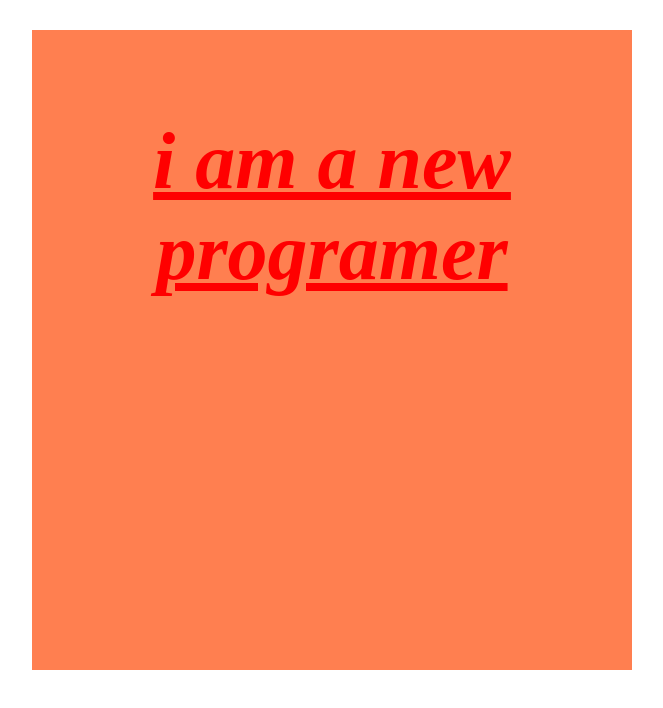
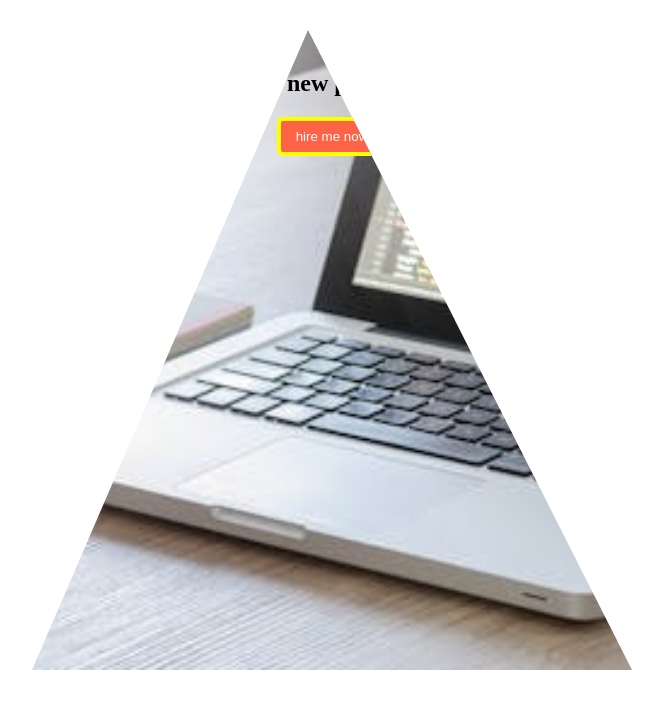
Before and after one commit to mahfuzahmed7/html-css-conceptual, a plain HTML site: page index.html in a window 1280 px wide. Shown: the whole page, without its empty margins (308-971 px from the left). Drawn offline with Linux system fonts and the light colour scheme.

Commit message:
added background and button

```diff
--- a/index.html
+++ b/index.html
@@ -5,13 +5,16 @@
     <meta charset="UTF-8">
     <meta name="viewport" content="width=device-width, initial-scale=1.0">
     <title>kickstart html and css</title>
+
     <link rel="stylesheet" href="style/style.css">
     <link rel="shortcut icon" href="https://img.icons8.com/?size=48&id=20909&format=png" type="image/x-icon">
+
 </head>
 
 <body>
     <div id="heading-parent">
         <h2>i am a new programer</h2>
+        <div class="btn-parent"><button class="btn">hire me now</button></div>
     </div>
 </body>
 
--- a/style/style.css
+++ b/style/style.css
@@ -1,4 +1,6 @@
-h2 {
+<style>@import url('https://fonts.googleapis.com/css2?family=Signika:wght@300..700&family=Space+Grotesk:wght@300..700&display=swap');
+
+</style>h2 {
     color: red;
     font-style: italic;
     font-weight: bold;
@@ -8,7 +10,7 @@ h2 {
 }
 
 #heading-parent {
-    background-color: coral;
+    /* background-color: coral; */
     height: 600px;
     padding: 20px 0;
     text-align: center;
@@ -16,4 +18,28 @@ h2 {
     /* margin-top: 40px;
     margin-bottom: 40px; */
     margin: 30px auto;
+    background-image: url(../photos/pexels-photo-574073.jpeg);
+    background-repeat: no-repeat;
+    background-size: cover;
+    background-position: center;
+    clip-path: polygon(46% 0, 0% 100%, 100% 100%);
+
+
+
 }
+
+.btn {
+    background-color: tomato;
+    padding: 8px 15px;
+    color: white;
+    border-style: solid;
+    border-width: 4px;
+    border-color: yellow;
+    border-radius: 6px;
+    font-family: "Signika", sans-serif;
+}
+
+.btn-parent {
+    text-align: center;
+
+}
```
Also changed, not shown: photos/pexels-photo-574073.jpeg (added).
